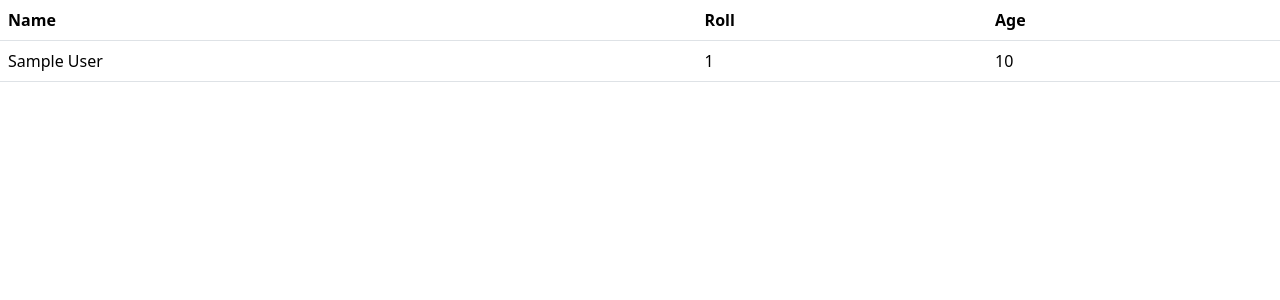
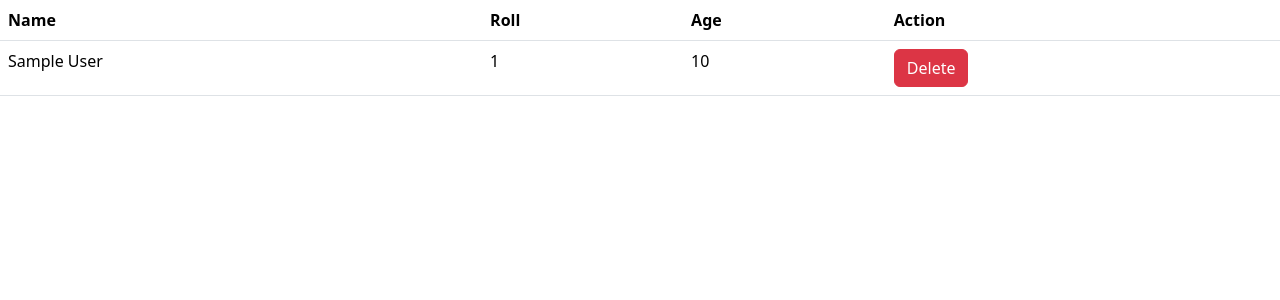
Before and after one commit to Md-RonyMia/basic_to_advance_django, a Django app: page /first_app/django_form/ in a window 1280 px wide. Shown: the top 300 px of the page. Run offline with Django 5.2, Linux system fonts and the light colour scheme; tables that the repository leaves empty hold one stand-in row (values such as "Sample post"); some libraries are stand-ins or nearby versions.

Commit message:
delete model data from frontend

```diff
--- a/newapp/templates/django_form.html
+++ b/newapp/templates/django_form.html
@@ -17,6 +17,8 @@
       <th scope="col">Name</th>
       <th scope="col">Roll</th>
       <th scope="col">Age</th>
+      <th scope="col">Action</th>
+
     </tr>
   </thead>
   <tbody>
@@ -25,6 +27,7 @@
       <td>{{std.name}}</td>
       <td>{{std.roll}}</td>
       <td>{{std.age}}</td>
+      <td><a class="btn btn-danger text-white" href="{% url 'delete' std.roll %}">Delete</a></td>
     </tr>
     {% endfor %}
   </tbody>
--- a/newapp/urls.py
+++ b/newapp/urls.py
@@ -6,5 +6,7 @@ urlpatterns = [
     path('about/', views.About, name='home'),
     path('index/', views.Index),
     path('form/',views.user_form,name='userform'),
-    path('django_form/',views.Django_form,name='django_form')
+    path('django_form/',views.Django_form,name='django_form'),
+    path('delete/<int:roll>',views.delete_student,name='delete')
+
 ]
--- a/newapp/views.py
+++ b/newapp/views.py
@@ -1,4 +1,4 @@
-from django.shortcuts import render
+from django.shortcuts import render,redirect
 from django.http import HttpResponse
 from .forms import StudentForm
 from .models import Student
@@ -40,3 +40,7 @@ def user_form(request):
 def Django_form(request):
     std=Student.objects.all()
     return render(request, 'django_form.html',{'data':std})
+
+def delete_student(request,roll):
+     student=Student.objects.get(pk=roll).delete()
+     return redirect("django_form")
```
Also changed, not shown: db.sqlite3.
